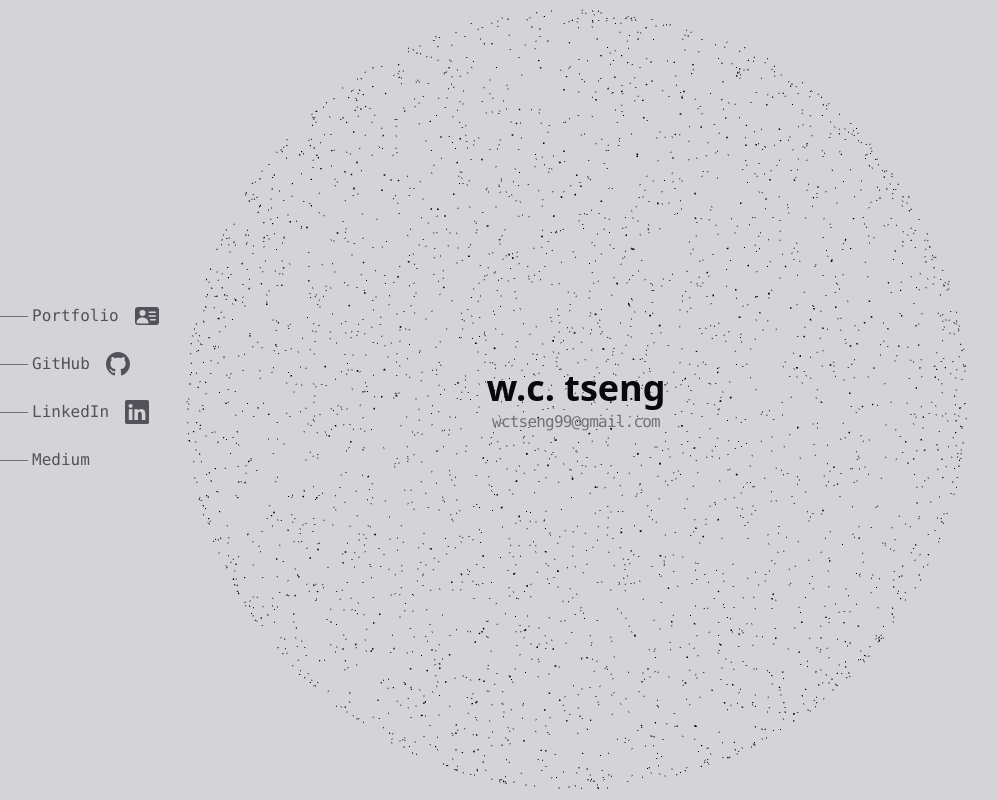
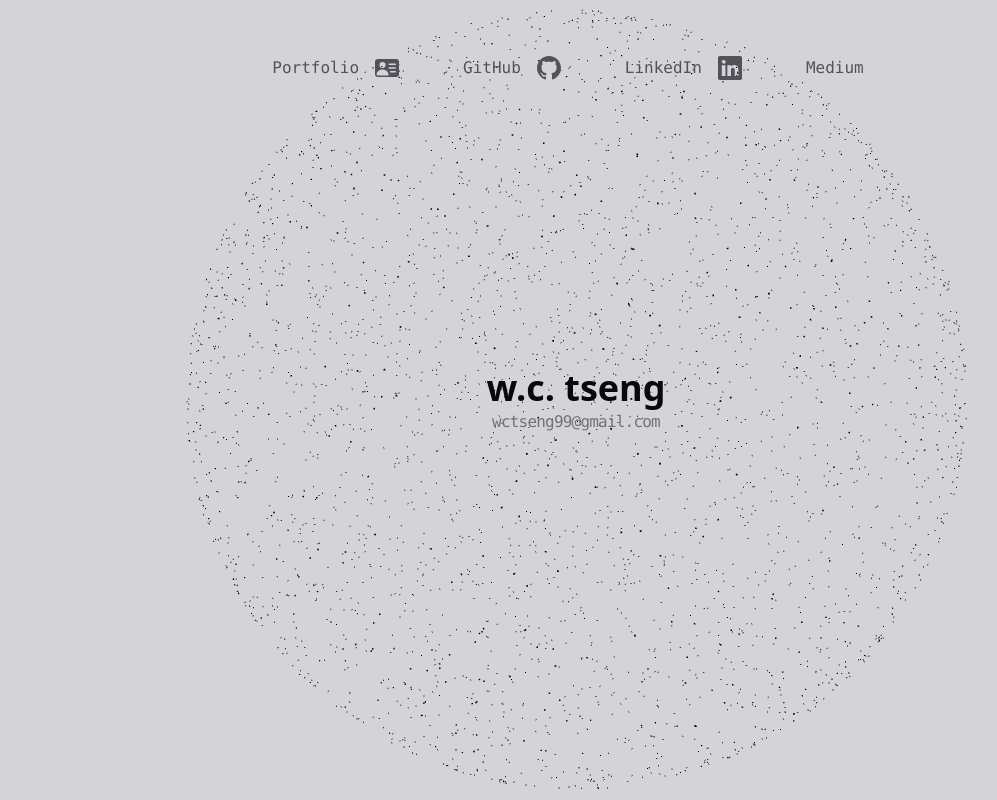
Before and after one commit to wctseng99/wctseng99.github.io, a React (Vite) app: page / in a window 1280 px wide. Shown: the whole page, without its empty margins (64-1061 px from the left). Built offline with nearby package versions, Linux system fonts and the light colour scheme; some icons are missing.

Commit message:
feat: update title section

```diff
--- a/src/Components/Sphere/Title.jsx
+++ b/src/Components/Sphere/Title.jsx
@@ -28,16 +28,17 @@ function Title({ onTitleClick }) {
         >
           wctseng99@gmail.com
         </a>
-
-        <div className="absolute z-10 lg:left-5 top-10 lg:top-1/2 lg:-translate-y-1/2">
-          <ul className="flex items-center lg:items-start justify-center lg:justify-end lg:flex-col">
+        {/* lg:left-5 top-10 lg:top-1/2 */}
+        <div className="absolute z-10 top-10 lg:top-20 lg:-translate-y-1/2">
+        {/* lg:flex-col */}
+          <ul className="flex items-center lg:items-start justify-center lg:justify-end ">
             <li className="mr-5 text-2xl lg:mb-6 lg:ml-10">
               <a
                 className="text-zinc-600 hover:text-zinc-950 flex flex-row items-center group hover:cursor-pointer"
                 onClick={onTitleClick}
               >
-                <div className="hidden lg:flex border border-t-0 group-hover:border-t border-zinc-500 group-hover:border-zinc-600 w-8 group-hover:w-16 transition-all"></div>
-                <p className="font-mono hidden lg:flex text-base ml-1 group-hover:font-semibold">
+                {/* <div className="hidden lg:flex border border-t-0 group-hover:border-t border-zinc-500 group-hover:border-zinc-600 w-8 group-hover:w-16 transition-all"></div> */}
+                <p className="font-mono hidden lg:flex text-base ml-1 bg-gradient-to-r from-zinc-700 to-zinc-300 bg-left-bottom group-hover:font-semibold bg-[length:0%_2.0px] bg-no-repeat group-hover:bg-[length:100%_2.0px] transition-all duration-200 ease-out">
                   Portfolio
                 </p>
                 <BsPersonVcardFill className="ml-4" />
@@ -50,8 +51,8 @@ function Title({ onTitleClick }) {
                 target="_blank"
                 rel="noopener"
               >
-                <div className="hidden lg:flex border border-t-0 group-hover:border-t border-zinc-500 group-hover:border-zinc-600 w-8 group-hover:w-16 transition-all"></div>
-                <p className="font-mono hidden lg:flex text-base ml-1 group-hover:font-semibold">
+                {/* <div className="hidden lg:flex border border-t-0 group-hover:border-t border-zinc-500 group-hover:border-zinc-600 w-8 group-hover:w-16 transition-all"></div> */}
+                <p className="font-mono hidden lg:flex text-base ml-1 bg-gradient-to-r from-zinc-700 to-zinc-300 bg-left-bottom group-hover:font-semibold bg-[length:0%_2.0px] bg-no-repeat group-hover:bg-[length:100%_2.0px] transition-all duration-200 ease-out">
                   GitHub
                 </p>
                 <BsGithub className="ml-4" />
@@ -64,8 +65,8 @@ function Title({ onTitleClick }) {
                 target="_blank"
                 rel="noopener"
               >
-                <div className="hidden lg:flex border border-t-0 group-hover:border-t border-zinc-500 group-hover:border-zinc-600 w-8 group-hover:w-16 transition-all"></div>
-                <p className="font-mono hidden lg:flex text-base ml-1 group-hover:font-semibold">
+                {/* <div className="hidden lg:flex border border-t-0 group-hover:border-t border-zinc-500 group-hover:border-zinc-600 w-8 group-hover:w-16 transition-all"></div> */}
+                <p className="font-mono hidden lg:flex text-base ml-1 bg-gradient-to-r from-zinc-700 to-zinc-300 bg-left-bottom group-hover:font-semibold bg-[length:0%_2.0px] bg-no-repeat group-hover:bg-[length:100%_2.0px] transition-all duration-200 ease-out">
                   LinkedIn
                 </p>
                 <BsLinkedin className="ml-4" />
@@ -78,8 +79,8 @@ function Title({ onTitleClick }) {
                 target="_blank"
                 rel="noopener"
               >
-                <div className="hidden lg:flex border border-t-0 group-hover:border-t border-zinc-500 group-hover:border-zinc-600 w-8 group-hover:w-16 transition-all"></div>
-                <p className="font-mono hidden lg:flex text-base ml-1 group-hover:font-semibold">
+                {/* <div className="hidden lg:flex border border-t-0 group-hover:border-t border-zinc-500 group-hover:border-zinc-600 w-8 group-hover:w-16 transition-all"></div> */}
+                <p className="font-mono hidden lg:flex text-base ml-1 bg-gradient-to-r from-zinc-700 to-zinc-300 bg-left-bottom group-hover:font-semibold bg-[length:0%_2.0px] bg-no-repeat group-hover:bg-[length:100%_2.0px] transition-all duration-200 ease-out">
                   Medium
                 </p>
                 <FaMedium className="ml-4" />
```
